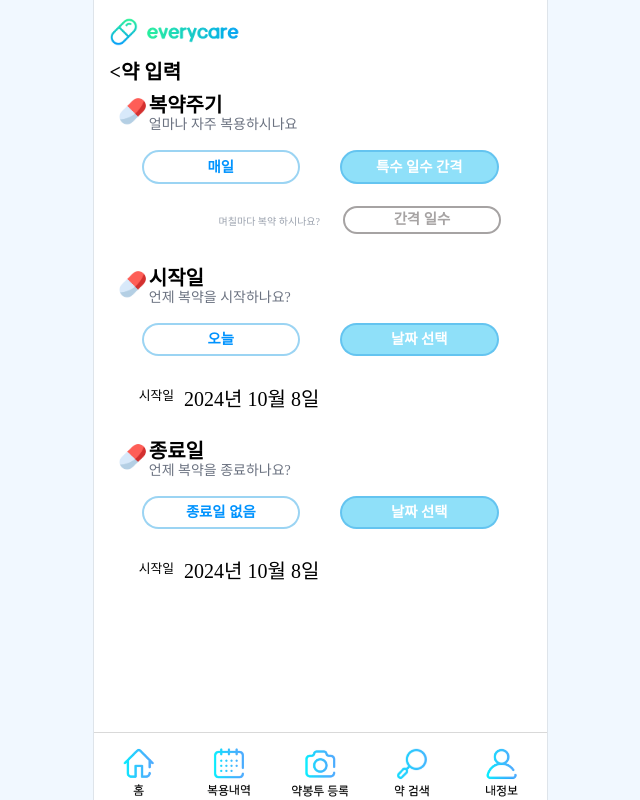
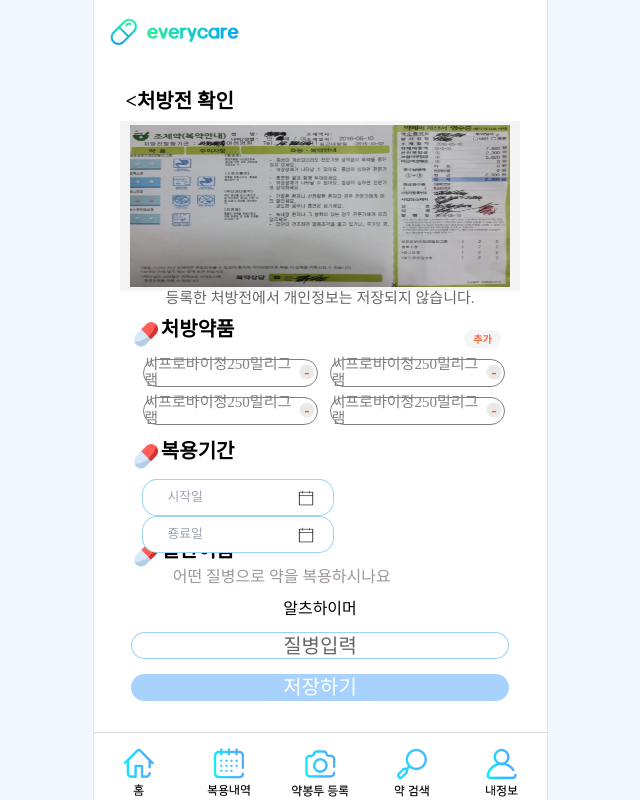
Before and after one commit to woosungking/EveryCare-frontend, a React (Vite) app: page / in a window 1280 px wide. Shown: the whole page, without its empty margins (320-960 px from the left). Built offline with nearby package versions, Linux system fonts and the light colour scheme; a web font is replaced by a local one.

Commit message:
모달창 퍼블리싱 초안 및 컴포넌트 리팩터링

```diff
--- a/src/components/BackLayout.tsx
+++ b/src/components/BackLayout.tsx
@@ -6,9 +6,9 @@ const BackLayout: React.FC = ({ children }) => {
       className="flex justify-center items-center"
       style={{
         backgroundColor: '#F1F8FF',
-        minWidth: '35%', // viewport의 너비의 1/3
-        minHeight: '100%', // viewport의 높이의 1/3
-        overflow: 'auto',
+        minWidth: '35vw', // viewport의 너비의 1/3
+        minHeight: '100vh', // viewport의 높이의 1/3
+        // overflow: 'auto',
       }}
     >
       {children}
--- a/src/components/CenterLayout.tsx
+++ b/src/components/CenterLayout.tsx
@@ -8,9 +8,7 @@ const CenterLayout: React.FC<{ style?: React.CSSProperties }> = ({
   const CenterLayoutStyle = {
     boxShadow: '0 0 1px gray',
     width: '453px',
-    marginTop: '0',
-    // height: '61.3rem',
-    overflow: 'auto',
+    minHeight: '100vh',
 
   };
   const mergedStyle = { ...style, ...CenterLayoutStyle };
--- a/src/components/NavBar.tsx
+++ b/src/components/NavBar.tsx
@@ -7,11 +7,12 @@ import Search from '../assets/navicon/Search.png';
 const NavBar: React.FC = () => {
   const NavStyle = {
     bottom: '0', // 화면 하단에 고정
-    width: '100%',
+    width: '453px',
     height: '4.25rem',
     borderTop: '1px solid #D9D9D9',
     borderRadiusTop: '15px',
-    backgroundColor:"white"
+    backgroundColor:"white",
+
   };
 
   const NavContentStyle = {
--- /dev/null
+++ b/src/components/register/AddPillModal.tsx
@@ -0,0 +1,38 @@
+import React from 'react';
+
+interface ModalProps {
+  showModal: boolean;
+  onClose: () => void;
+}
+
+const ModalStyle = {
+  width: '100%',
+  height: '50%',
+  backgroundColor: 'aqua',
+  position: 'absolute',
+};
+
+const ModalContentStyle = {
+  width: '90%',
+  height: '90%',
+  backgorundColor: 'red',
+};
+const AddPillModal: React.FC<ModalProps> = ({
+  showModal,
+  onClose,
+  children,
+}) => {
+  if (!showModal) {
+    return null;
+  }
+  return (
+    <div style={ModalStyle} onClick={onClose}>
+      <div style={ModalContentStyle} onClick={(e) => e.stopPropagation()}>
+        {children}
+        <button onClick={onClose}>Close</button>
+      </div>
+    </div>
+  );
+};
+
+export default AddPillModal;
--- a/src/components/register/CustomDatePicker.css
+++ b/src/components/register/CustomDatePicker.css
@@ -4,7 +4,9 @@
     height: 37px;
     min-height: 100%;
     margin-left: 2rem;
+
     font-size: 0.8rem;
+    border: 1px solid rgba(59, 171, 231, 0.51);
   }
 
   .date-picker-img{
--- a/src/components/register/ScanConfirm.tsx
+++ b/src/components/register/ScanConfirm.tsx
@@ -10,16 +10,26 @@ import CalendarImg from '../../assets/calendar.png';
 
 import './CustomDatePicker.css';
 import InputBtn from '../button/Btn2';
+import AddPillModal from './AddPillModal';
 const ScanConfirm: React.FC = () => {
   const [selectedDate, setSelectedDate] = useState(null);
+  const [showModal, setShowModal] = useState(false);
+
+  const handleOpenModal = () => {
+    setShowModal(true);
+  };
+
+  const handleCloseModal = () => {
+    setShowModal(false);
+  };
 
   const handleDateChange = (date) => {
     setSelectedDate(date);
   };
 
   const ExContainnerStyle = {
-    width: '100%',
-    height: '30rem',
+    width: '453px',
+    padding:"16px",
     marginTop: '3%',
     marginBottom: '50%',
     // backgroundColor: 'green',
@@ -40,9 +50,25 @@ const ScanConfirm: React.FC = () => {
     fontSize: '0.8rem',
     color: 'gray',
     fontSize: '0.94rem',
+    position: 'relative',
+    paddingRight: '1rem',
+  };
+
+  const deleteBtnStyle = {
+    width: '1rem',
+    height: '1rem',
+    border: '1px solid #F5F5F5',
+    borderRadius: '10px',
+    fontSize: '1rem',
+    color: '#F56132',
+    backgroundColor: 'rgba(217, 217, 217, 0.58)',
+    position: 'absolute',
+    right: '1%',
+    top: '18%',
+    fontWeight: 'bold',
   };
   return (
-    <div style={ExContainnerStyle}>
+    <div style={ExContainnerStyle} className="h-[60vh]">
       <BackBtn text="처방전 확인"></BackBtn>
 
       <div
@@ -74,17 +100,17 @@ const ScanConfirm: React.FC = () => {
 
       <div className="relative">
         {/* //추가, 수정 소 버튼의 위치를 상대적으로 지정하기 위해 div로 한번 감싸주었음. */}
-        <PillNextText prescriptionText="처방약품"></PillNextText>
+        <PillNextText headText="처방약품"></PillNextText>
         <div
           style={{
-            height:"5rem",
+            height: '5rem',
             maxWidth: '90%',
             minWidth: '90%',
             backgroundColor: 'white',
             marginLeft: 'auto',
             marginRight: 'auto',
             display: 'flex',
-            overflow:"scroll",
+            overflow: 'scroll',
           }}
         >
           <ul
@@ -97,23 +123,44 @@ const ScanConfirm: React.FC = () => {
               flexWrap: 'wrap',
             }}
           >
-            <li style={ListStyle}>씨프로바이정250밀리그램</li>
-            <li style={ListStyle}>씨프로바이정250밀리그램</li>
-            <li style={ListStyle}>씨프로바이정250밀리그램</li>
-            <li style={ListStyle}>씨프로바이정250밀리그램</li>
-            <li style={ListStyle}>씨프로바이정250밀리그램</li>
-            <li style={ListStyle}>씨프로바이정250밀리그램</li>
-            <li style={ListStyle}>씨프로바이정250밀리그램</li>
-            <li style={ListStyle}>씨프로바이정250밀리그램</li>
-            <li style={ListStyle}>씨프로바이정250밀리그램</li>
-            <li style={ListStyle}>씨프로바이정250밀리그램</li>
-
+            <li style={ListStyle}>
+              <p>씨프로바이정250밀리그램</p>
+              <button style={deleteBtnStyle}>-</button>
+            </li>
+            <li style={ListStyle}>
+              <p>씨프로바이정250밀리그램</p>
+              <button style={deleteBtnStyle}>-</button>
+            </li>
+            <li style={ListStyle}>
+              <p>씨프로바이정250밀리그램</p>
+              <button style={deleteBtnStyle}>-</button>
+            </li>
+            <li style={ListStyle}>
+              <p>씨프로바이정250밀리그램</p>
+              <button style={deleteBtnStyle}>-</button>
+            </li>
+            <li style={ListStyle}>
+              <p>씨프로바이정250밀리그램</p>
+              <button style={deleteBtnStyle}>-</button>
+            </li>
+            <li style={ListStyle}>
+              <p>씨프로바이정250밀리그램</p>
+              <button style={deleteBtnStyle}>-</button>
+            </li>
+            <li style={ListStyle}>
+              <p>씨프로바이정250밀리그램</p>
+              <button style={deleteBtnStyle}>-</button>
+            </li>
+            <li style={ListStyle}>
+              <p>씨프로바이정250밀리그램</p>
+              <button style={deleteBtnStyle}>-</button>
+            </li>
           </ul>
         </div>
         <button
           style={{
             position: 'absolute',
-            right: '0%',
+            right: '7%',
             top: '10%',
             width: '2.3125rem',
             height: '1.125rem',
@@ -127,49 +174,31 @@ const ScanConfirm: React.FC = () => {
             fontWeight: 800,
             lineHeight: 'normal',
           }}
-        >
-          수정
-        </button>
-        <button
-          style={{
-            position: 'absolute',
-            right: '10%',
-            top: '10%',
-            width: '2.3125rem',
-            height: '1.125rem',
-            borderRadius: '2.34375rem',
-            backgroundColor: '#F5F5F5',
-            color: '#F56132',
-            textAlign: 'center',
-            fontFamily: 'Abhaya Libre ExtraBold',
-            fontSize: '0.625rem',
-            fontStyle: 'normal',
-            fontWeight: 800,
-            lineHeight: 'normal',
-          }}
+          onClick={handleOpenModal} // 모달창 open 핸들러
         >
           추가
         </button>
       </div>
-      <PillNextText prescriptionText="처방약품"></PillNextText>
+      <PillNextText headText="복용기간"></PillNextText>
 
       <form
         style={{
           width: '100%',
           height: '6.4%',
-          marginTop: '1rem',
+          marginTop: '0.5rem',
+          marginBottom: '2rem',
           // backgroundColor: 'red',
         }}
       >
         <DatePicker
-          style={{
-            width: '38%',
-            height: '75%',
-            fontSize: '1rem',
-            display: 'block',
-            margin: 'auto',
-            marginLeft: '10px',
-          }}
+          // style={{
+          //   width: '38%',
+          //   height: '75%',
+          //   fontSize: '1rem',
+          //   display: 'block',
+          //   margin: 'auto',
+          //   marginLeft: '10px',
+          // }}
           className="date-picker-input"
           showIcon
           selected={selectedDate}
@@ -202,7 +231,7 @@ const ScanConfirm: React.FC = () => {
           }
         />
       </form>
-      <PillNextText prescriptionText="처방약품"></PillNextText>
+      <PillNextText headText="질환이름"></PillNextText>
       <p
         style={{
           // backgroundColor: 'blue',
@@ -218,13 +247,34 @@ const ScanConfirm: React.FC = () => {
         알츠하이머
       </p>
       <div style={{ width: '100%', height: '15%' }}>
-        <InputBtn style={{ height: '30%', fontSize: '1.25rem' }}>
+        <InputBtn
+          style={{
+            height: '40%',
+            fontSize: '1.25rem',
+            color: '#666',
+            backgroundColor: 'white',
+            border: '1px solid rgba(59, 171, 231, 0.51)',
+          }}
+        >
           질병입력
         </InputBtn>
-        <InputBtn style={{ height: '30%', fontSize: '1.25rem' }}>
+        <InputBtn
+          style={{
+            height: '40%',
+            fontSize: '1.25rem',
+            color: 'white',
+            backgroundColor: '#A7D1FF',
+          }}
+        >
           저장하기
         </InputBtn>
       </div>
+
+      <AddPillModal showModal={showModal} onClose={handleCloseModal}>
+        <h2>모달 창 내용</h2>
+        <p>여기에 추가할 내용을 넣으세요.</p>
+      </AddPillModal>
+
     </div>
   );
 };
--- a/src/components/register/ScanOrDirec.tsx
+++ b/src/components/register/ScanOrDirec.tsx
@@ -5,13 +5,14 @@ import CustomHr from '../CustomHr';
 const ScanOrDirec: React.FC = () => {
   const ContainnerStyle = {
     width: '100%',
-    height: '40rem',
+    minHeight: '100vh',
+    // height: '40rem',
     // backgroundColor: 'blue', 범위확인용
     marginTop: '3%',
     marginBottom: '20%',
   };
   const ImgContainnerStyle = {
-    height: '45%',
+    height: '40%',
     width: '65%',
     margin: 'auto',
     margginTop: '100px',
--- a/src/main.tsx
+++ b/src/main.tsx
@@ -22,9 +22,9 @@ ReactDOM.createRoot(document.getElementById('root') as HTMLElement).render(
     {/* <SiginupPage2></SiginupPage2> */}
     {/* <ScanOrDirectPage></ScanOrDirectPage> */}
     {/* <DirectScanPage></DirectScanPage> */}
-    {/* <ScanConfirmPage></ScanConfirmPage> */}
+    <ScanConfirmPage></ScanConfirmPage>
     {/* <DirectRegisterPage></DirectRegisterPage> */}
     {/* <PillSearchPage></PillSearchPage> */}
-    <PillRegister></PillRegister>
+    {/* <PillRegister></PillRegister> */}
   </React.StrictMode>,
 );
--- a/src/pages/login/LoginPage.tsx
+++ b/src/pages/login/LoginPage.tsx
@@ -1,4 +1,4 @@
-import React from 'react';
+import React, { useState } from 'react';
 import BackLayout from '../../components/BackLayout';
 import CenterLayout from '../../components/CenterLayout';
 import LoginForm from '../../components/login/LoginForm';
@@ -12,6 +12,11 @@ const LoginPageStyle = {
 //로그인, 회원가입시에는 메인컨텐츠 화면이 왼쪽에 있으므로 페이지 파일에서 left값을 따로 주었음.
 
 const SignupPage: React.FC = () => {
+  const [isvisuable, setIsvisuable] = useState(true);
+  const Visuable = () => {
+    console.log('asd');
+    setIsvisuable(false);
+  };
   return (
     <BackLayout>
       <CenterLayout style={LoginPageStyle}>
@@ -27,11 +32,16 @@ const SignupPage: React.FC = () => {
         />
         {/* 로고를 동적으로 받아온 후 부모요소의 가운대로 오도록 정렬 */}
 
-        <form action="" style={{ height: '30rem' }}>
+        <form style={{ height: '30rem' }}>
           <LoginForm></LoginForm>
           <LoginBtn>로그인</LoginBtn>
           <SignUpBtn>회원가입</SignUpBtn>
         </form>
+
+        <LoginBtn onClick={Visuable}>asd</LoginBtn>
+        {isvisuable && (
+          <div style={{ width: '100%', height: '50%' }}>asdasd</div>
+        )}
       </CenterLayout>
     </BackLayout>
   );
--- a/src/pages/register/ScanConfirmPage.tsx
+++ b/src/pages/register/ScanConfirmPage.tsx
@@ -8,13 +8,11 @@ import ScanConfirm from '../../components/register/ScanConfirm';
 const ScanConfirmPage: React.FC = () => {
   return (
     <BackLayout>
-      <div className="relative">
         <CenterLayout>
           <SmallLogo></SmallLogo>
           <ScanConfirm></ScanConfirm>
         </CenterLayout>
         <NavBar></NavBar>
-      </div>
     </BackLayout>
   );
 };
--- a/src/pages/register/ScanOrDirectPage.tsx
+++ b/src/pages/register/ScanOrDirectPage.tsx
@@ -9,13 +9,11 @@ import SmallLogo from '../../components/SmallLogo';
 const ScanOrDirectPage: React.FC = () => {
   return (
     <BackLayout>
-      <div className="relative">
         <CenterLayout>
           <SmallLogo></SmallLogo>
           <ScanOrDirec></ScanOrDirec>
         </CenterLayout>
         <NavBar></NavBar>
-      </div>
     </BackLayout>
   );
 };
```
Also changed, not shown: src/components/login/LoginForm.tsx (+7 -3 lines).
